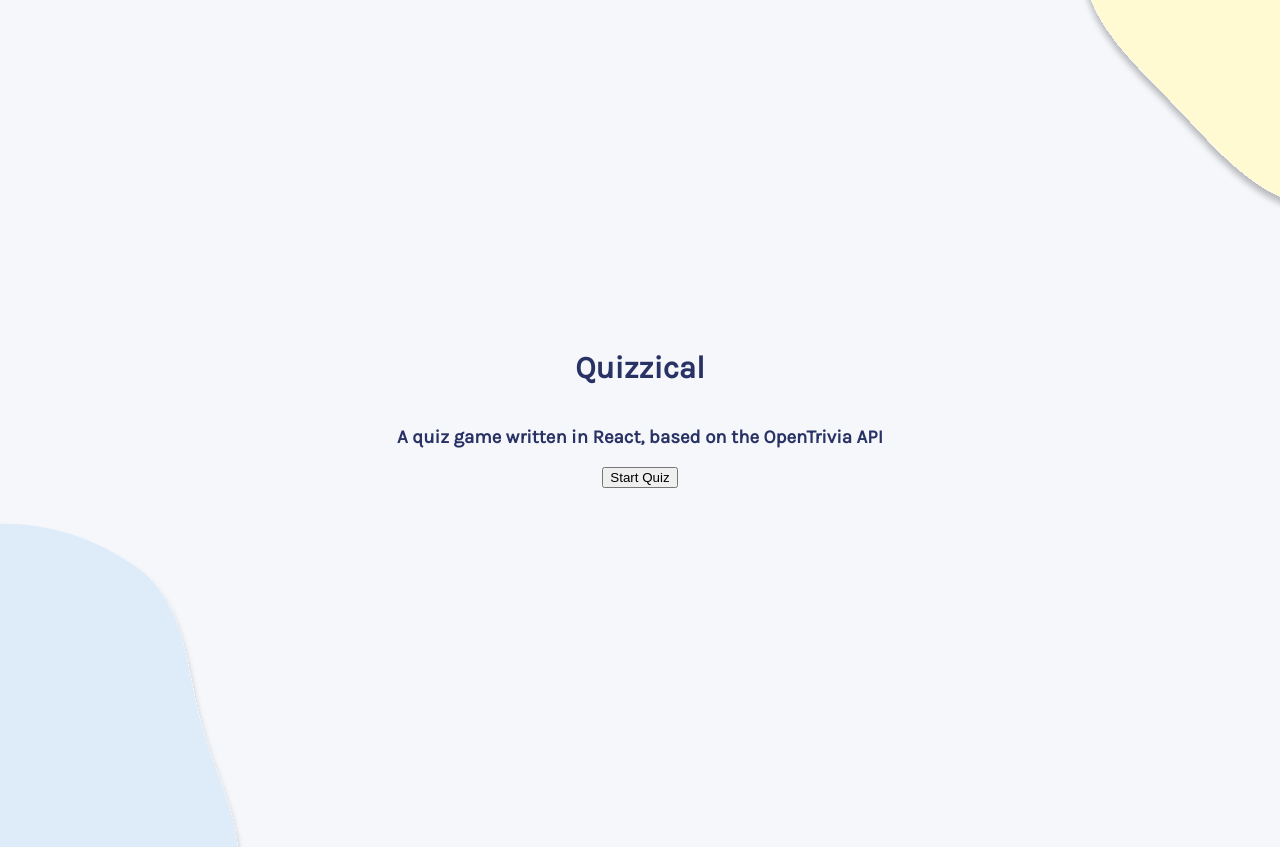
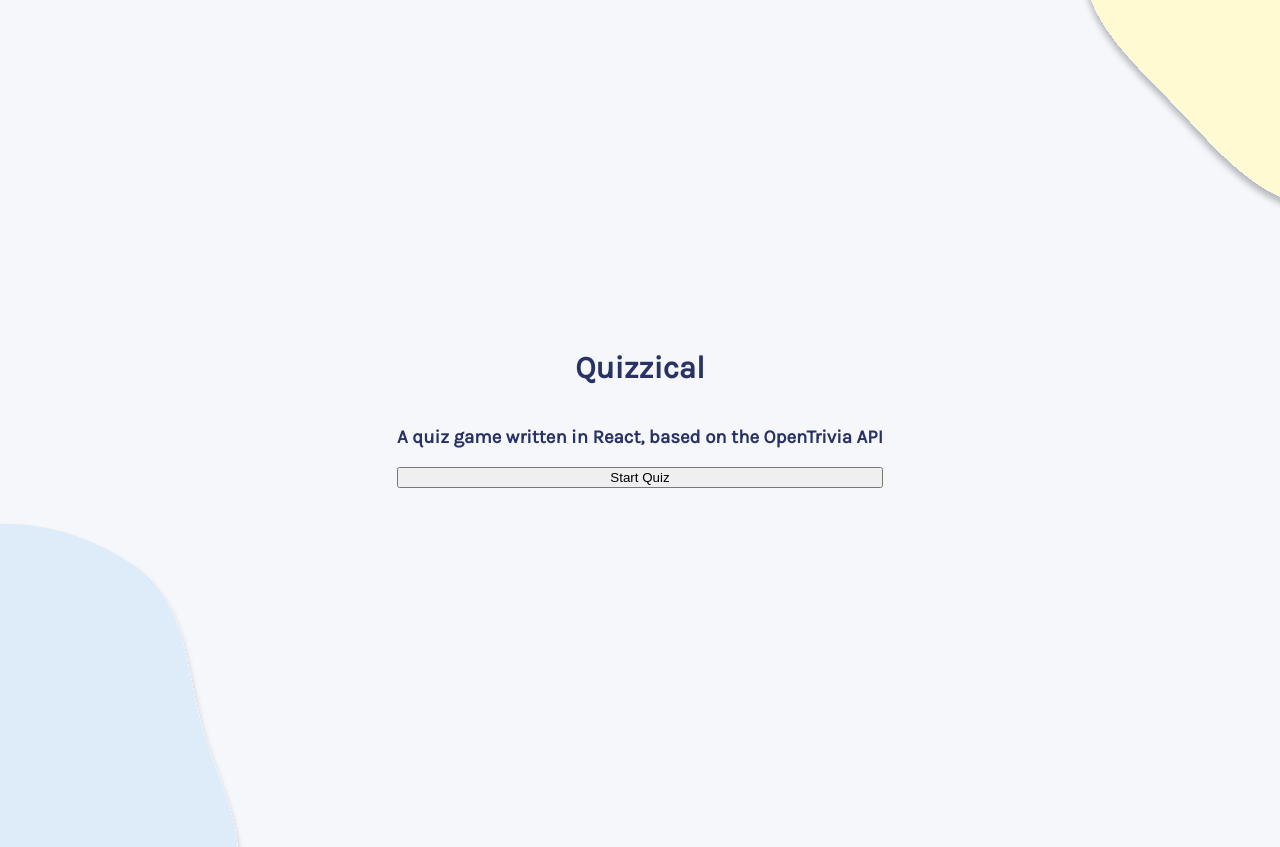
Before and after one commit to NikHerronCoding/quizzical, a React (Vite) app: page / in a window 1280 px wide. Shown: the top 847 px of the page. Built offline with nearby package versions, Linux system fonts and the light colour scheme; no server answers.

Commit message:
updated typography

```diff
--- a/src/App.css
+++ b/src/App.css
@@ -1,9 +1,13 @@
+* {
+  box-sizing: border-box;
+}
 body {
   background: #F5F7FB;
   display:flex;
   justify-content: center;
   align-items: center;
   height:100vh;
+  max-height: 100vh;
   color: #293264;
   font-family: 'Karla';
 }
@@ -12,7 +16,7 @@
   display:flex;
   flex-direction: column;
   justify-content: space-between;
-  align-items:center;
+  align-items:left;
 }
 
 .intro-title {
@@ -22,3 +26,14 @@
   font-weight: 700;
   line-height: normal;
 }
+
+.answer-container {
+  display:flex;
+}
+
+.answer {
+  margin:1em;
+  padding:0.25em 1em;
+  border: 2px solid #293264;
+  border-radius: 20px;
+}
--- a/src/components/Question.jsx
+++ b/src/components/Question.jsx
@@ -23,9 +23,8 @@
         return <Answer key={index} data={he.decode(ele)}/>
     })
 
-    console.log(answers)
     return (<div className="question">
         <h2>{he.decode(props.data.question)}</h2>
-            {answerItems}
+           <div className="answer-container">{answerItems}</div>
     </div>)
 }
```
